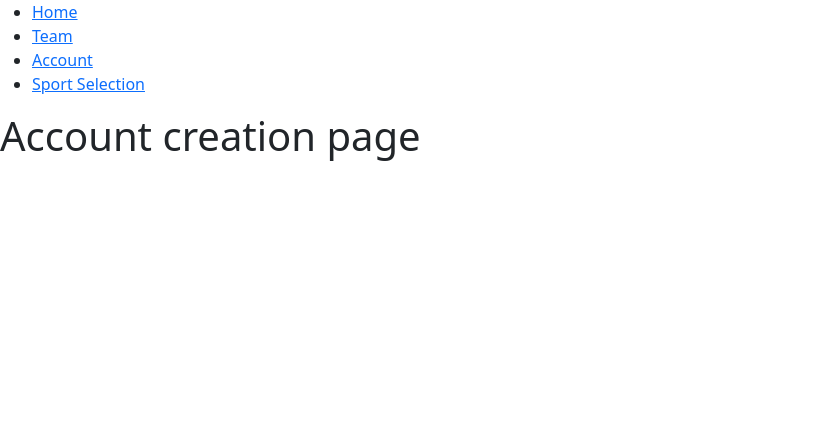
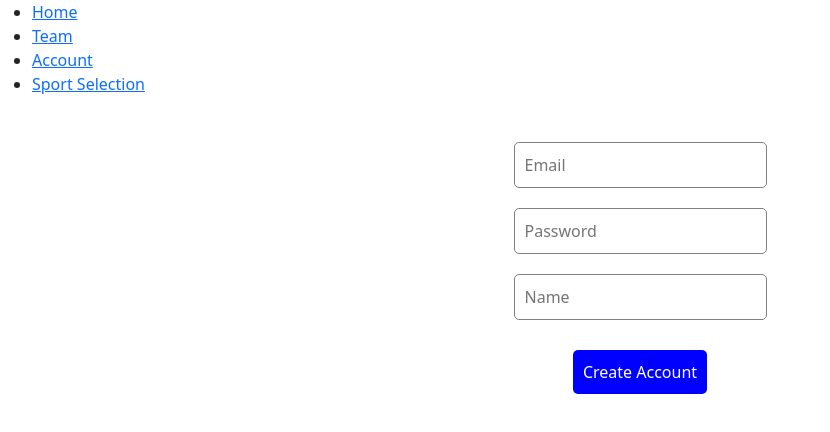
Before and after one commit to barryos112/Final-Year-Project, a React (Create React App) app in the folder final-year-project/: page /create-account in a window 1280 px wide. Shown: the top 432 px of the page, without its empty margins (0-830 px from the left). Built offline with nearby package versions, Linux system fonts and the light colour scheme.

Commit message:
Update account_creation.js

```diff
--- a/final-year-project/src/Components/Account_creation/account_creation.js
+++ b/final-year-project/src/Components/Account_creation/account_creation.js
@@ -1,7 +1,87 @@
-import React from "react";
+// import React from "react";
 
-function Home() {
-  return <h1>Account creation page</h1>;
-}
+// function Home() {
+//   return <h1>Account creation page</h1>;
+// }
+
+// export default Home;
+
+import React, { useState } from "react";
+
+const useStyles = {
+  container: {
+    display: "flex",
+    flexDirection: "column",
+    alignItems: "center",
+    padding: "20px",
+  },
+  formField: {
+    margin: "10px",
+    padding: "10px",
+    borderRadius: "5px",
+    border: "1px solid grey",
+  },
+  submitButton: {
+    margin: "20px",
+    padding: "10px",
+    backgroundColor: "blue",
+    color: "white",
+    borderRadius: "5px",
+    border: "none",
+    "&:hover": {
+      backgroundColor: "darkblue",
+    },
+  },
+};
+
+const Home = () => {
+  const [formData, setFormData] = useState({
+    email: "",
+    password: "",
+    name: "",
+  });
+
+  const handleInputChange = (event) => {
+    const { name, value } = event.target;
+    setFormData({ ...formData, [name]: value });
+  };
+
+  const handleSubmit = (event) => {
+    event.preventDefault();
+    console.log(formData);
+  };
+
+  return (
+    <form onSubmit={handleSubmit} style={useStyles.container}>
+      <input
+        name="email"
+        placeholder="Email"
+        type="email"
+        value={formData.email}
+        onChange={handleInputChange}
+        style={useStyles.formField}
+      />
+      <input
+        name="password"
+        placeholder="Password"
+        type="password"
+        value={formData.password}
+        onChange={handleInputChange}
+        style={useStyles.formField}
+      />
+      <input
+        name="name"
+        placeholder="Name"
+        type="text"
+        value={formData.name}
+        onChange={handleInputChange}
+        style={useStyles.formField}
+      />
+      <button type="submit" style={useStyles.submitButton}>
+        Create Account
+      </button>
+    </form>
+  );
+};
 
 export default Home;
```
